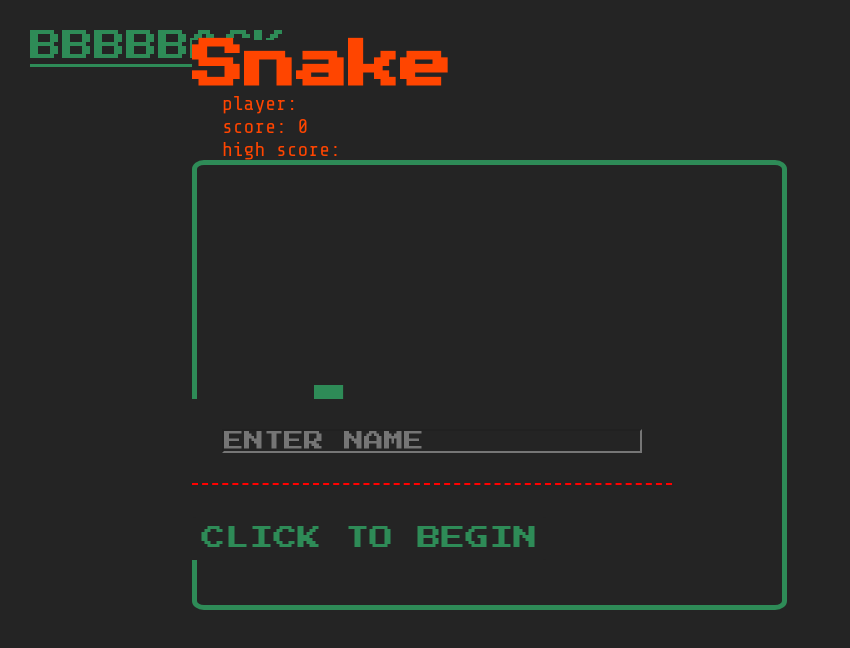
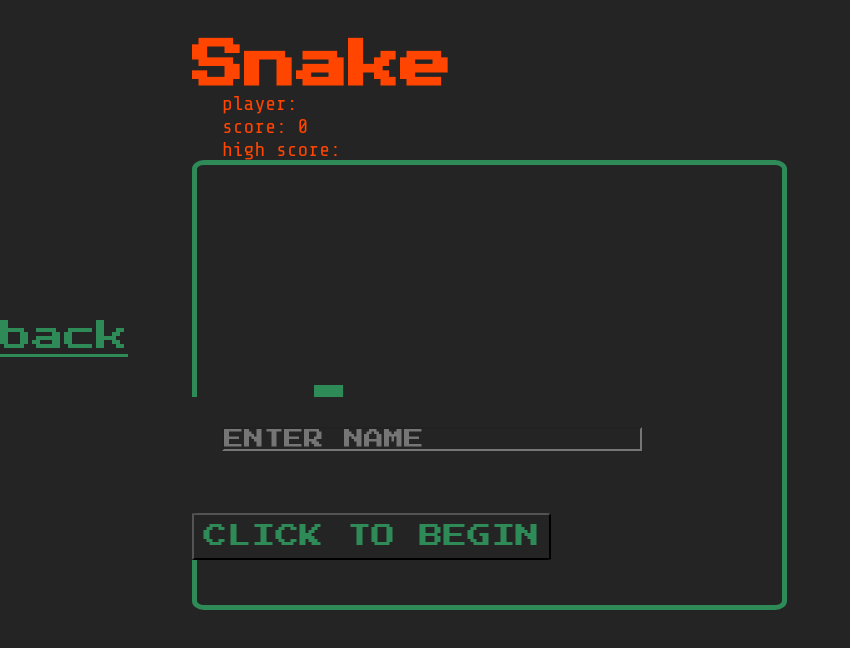
Before and after one commit to hightowerbuilds/brontosaurus-publications, a React (Vite) app: page /snake in a window 1280 px wide. Shown: the top 648 px of the page, without its empty margins (0-850 px from the left). Built offline with nearby package versions, Linux system fonts and the light colour scheme; a web font is replaced by a local one.

Commit message:
may 22.8

```diff
--- a/src/pages/Games.css
+++ b/src/pages/Games.css
@@ -52,7 +52,7 @@
     font-size: 80px;
 }
 
-.backButton {
+.backButtonGamesPage {
     font-family: 'Press Start 2P';
     font-size: 30px;
     margin: 30px;
--- a/src/pages/Games.jsx
+++ b/src/pages/Games.jsx
@@ -25,7 +25,7 @@ export default function Games() {
         </li>
         <br />
         <li>
-        <NavLink className="backButton" to='/'>
+        <NavLink className="backButtonGamesPage" to='/'>
       back
       </NavLink>
         </li>
--- a/src/pages/SnakeGameTwo.css
+++ b/src/pages/SnakeGameTwo.css
@@ -125,7 +125,7 @@ h2 {
 
 .buttonName:hover {
 	cursor: grab;
-	border-bottom: 12px orange dashed;
+	/* border-bottom: 12px orange dashed; */
 }
 
 .backButton {
@@ -138,7 +138,7 @@ h2 {
 }
 
 .backButton:hover {
-	transform: translate(750%, 0%);
-	font-size: xx-small;
+	transform: translate(0%, 1000%);
+	/* font-size: xx-small; */
 
 }
--- a/src/pages/SnakeGameTwo.jsx
+++ b/src/pages/SnakeGameTwo.jsx
@@ -158,7 +158,7 @@ const handleInput = (e) => setName(e.target.value)
     return (
 
         <>
-         <NavLink className='backButton' to='/games'>BBBBBACK</NavLink>
+         <NavLink className='backButton' to='/games'>back</NavLink>
         <p className="logoBox">
 
         <h1 className="name">Snake</h1>
@@ -179,16 +179,14 @@ const handleInput = (e) => setName(e.target.value)
             {!entry ?
                     <p className="nameDisplay">
                         <p className="nameShown"></p>
-                        <div style={{ padding: 30, borderBottom: '2px red dashed'}}>
+                        <div style={{ padding: 30}}>
                         <input placeholder="ENTER NAME" className="nameInput" type="text" value={name} onChange={handleInput}/>
                         </div>
-
                         <br />
                         <br />
                         <div>
-
                         </div>
-                        <div className="buttonName" onClick={handleNameEntry}>CLICK TO BEGIN</div>
+                        <button className="buttonName" onClick={handleNameEntry}>CLICK TO BEGIN</button>
                     </p>
             : entry}
             {gameOver && <div className="gameOver"> <NavLink to='/games'>give up? </NavLink> </div>}
```
